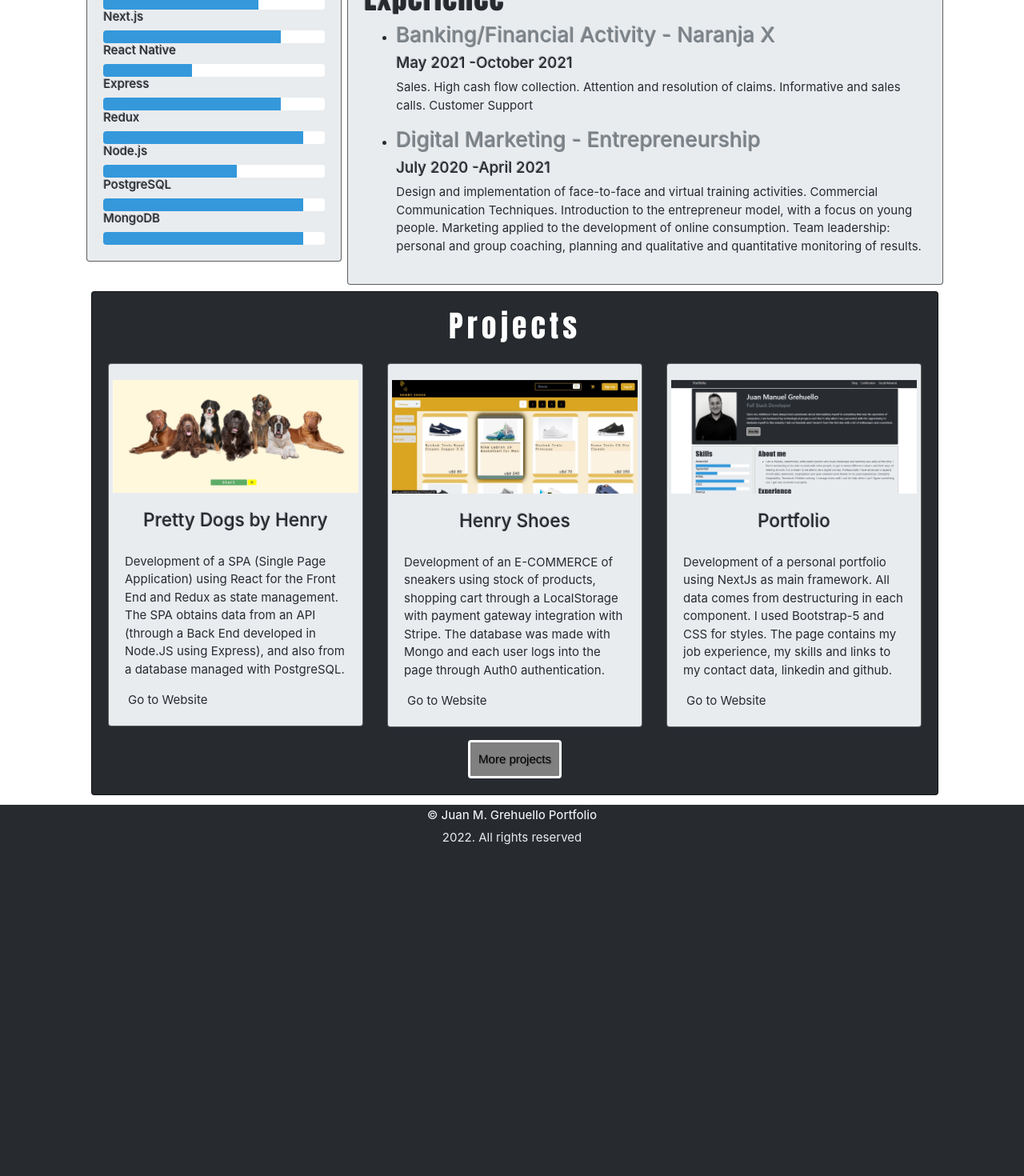
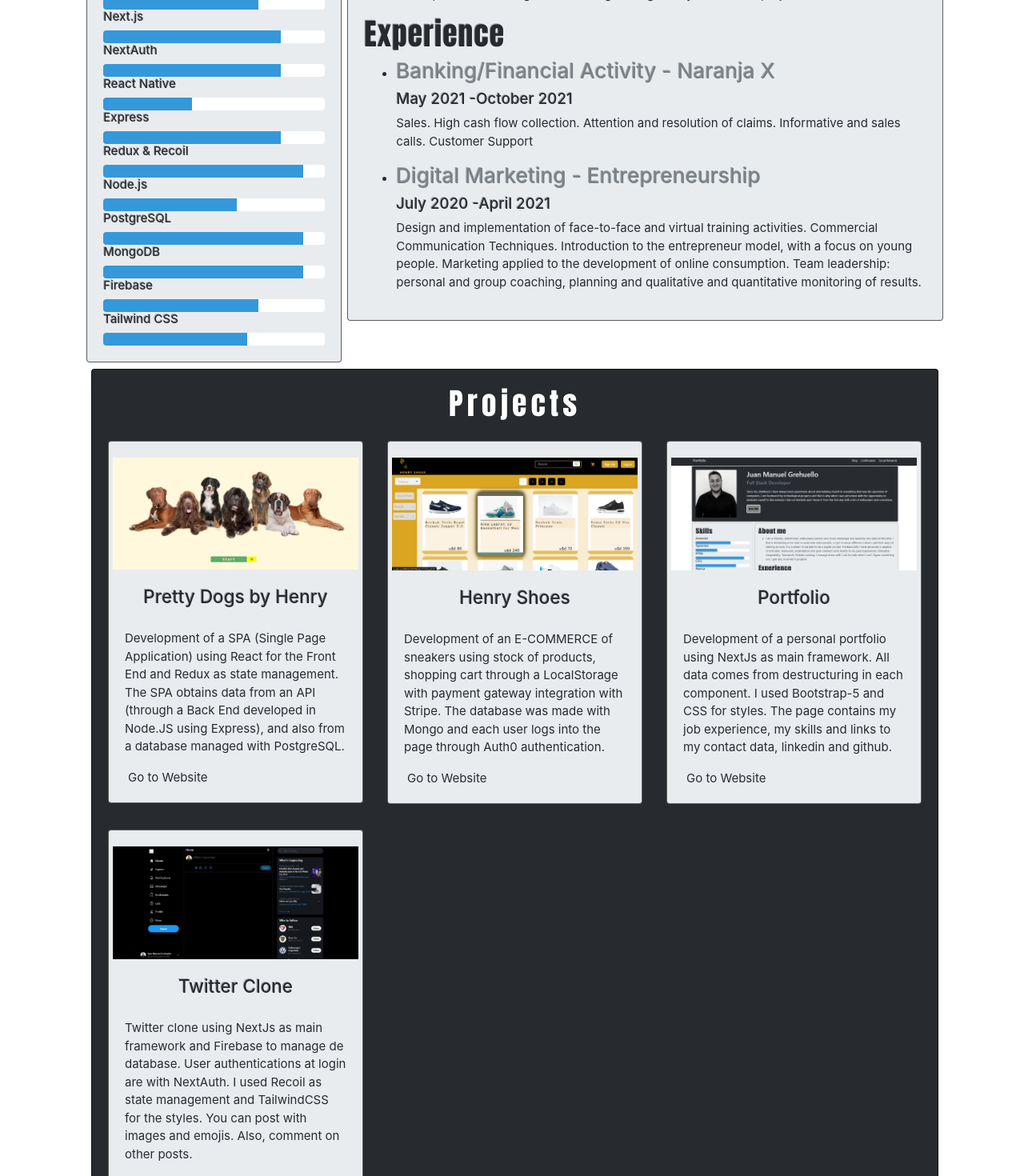
Before and after one commit to JuanmaGre/nextjs-blog-portfolio, a Next.js app: page / in a window 1280 px wide. Shown: the part 640-2110 px from the top of the page at 80% size. Before the commit the page ends 1719 px from the top, so only its background shows below. Built offline with nearby package versions, Linux system fonts and the light colour scheme; a small style sheet from the web is missing.

Commit message:
agrego twitter

```diff
--- a/profile.js
+++ b/profile.js
@@ -24,6 +24,10 @@ export const skills = [
         percentage: 80
     },
     {
+        skill: 'NextAuth',
+        percentage: 80
+    },
+    {
         skill: 'React Native',
         percentage: 40
     },
@@ -32,7 +36,7 @@ export const skills = [
         percentage: 80
     },
     {
-        skill: 'Redux',
+        skill: 'Redux & Recoil',
         percentage: 90
     },
     {
@@ -46,6 +50,14 @@ export const skills = [
     {
         skill: 'MongoDB',
         percentage: 90
+    },
+    {
+        skill: 'Firebase',
+        percentage: 70
+    },
+    {
+        skill: 'Tailwind CSS',
+        percentage: 65
     },
 ]
 
@@ -89,14 +101,14 @@ export const projects = [
         to: "",
         mainURL: 'https://jmg-portfolio-two.vercel.app/'
     },
-    // {
-    //     name: "Henry Shoes",
-    //     description: "Development of an E-COMMERCE of sneakers using stock of products, shopping cart through a LocalStorage with payment gateway integration with Stripe. The database was made with Mongo and each user logs into the page through Auth0 authentication.",
-    //     image: "home 1.jpg",
-    //     from: "February 2022",
-    //     to: "March 2022",
-    //     mainURL: '/projects'
-    // },
+    {
+        name: "Twitter Clone",
+        description: "Twitter clone using NextJs as main framework and Firebase to manage de database. User authentications at login are with NextAuth. I used Recoil as state management and TailwindCSS for the styles. You can post with images and emojis. Also, comment on other posts.",
+        image: "twitter.jpg",
+        from: "July 2022",
+        to: "",
+        mainURL: 'https://twitter-jmg.vercel.app/'
+    },
     // {
     //     name: "Pretty Dogs by Henry",
     //     description: "Development of a SPA (Single Page Application) using React for the Front End and Redux as state management. The SPA obtains data from an API (through a Back End developed in Node.JS using Express), and also from a database managed with PostgreSQL.",
@@ -156,7 +168,7 @@ export const contactData = [
 
 export const me = [
     {
-        description: "I am a friendly, determined, enthusiastic person who loves challenges and learning new skills all the time. I find it motivating to be able to work with other people, to get to know different cultures and their ways of relating at work. It is a dream to be able to be a digital nomad. Professionally I have advanced in aspects of soft skills, teamwork, organization and goal-oriented work thanks to my past experiences. Strengths: Adaptability. Teamwork. Problem solving. I manage stress well. I ask for help when I can't figure something out. I get very involved in projects."
+        description: "I am a friendly, determined, enthusiastic person who loves challenges and learning new skills all the time. I find it motivating to be able to work with other people, to get to know different cultures and their ways of relating at work. It is a dream to be able to be a digital nomad. Professionally I have advanced in aspects of soft skills, teamwork, organization and goal-oriented work thanks to my past experiences. I think you should hire me because of my entrepreneurial spirit, which makes me always want to be in constant evolution. Also because my ability to quickly adapt to environments and functions completely different from the ones I'm used to. Strengths: Adaptability. Teamwork. Problem solving. I manage stress well. I ask for help when I can't figure something out. I get very involved in projects."
     }
 ]
 
```
Also changed, not shown: public/twitter.jpg (added).
